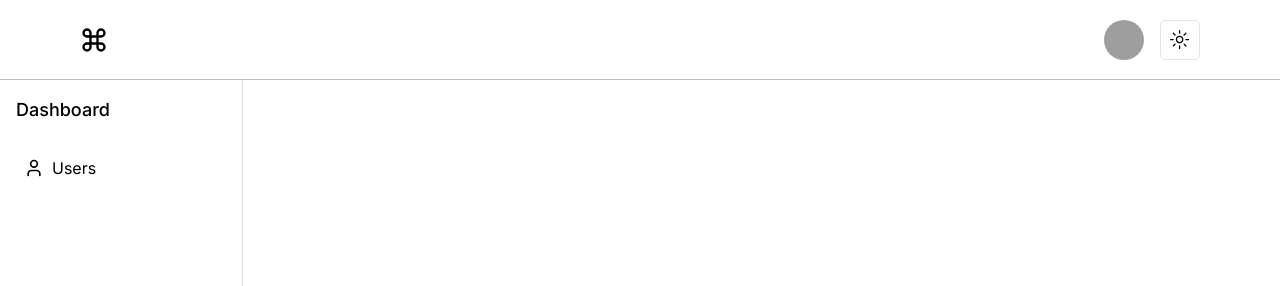
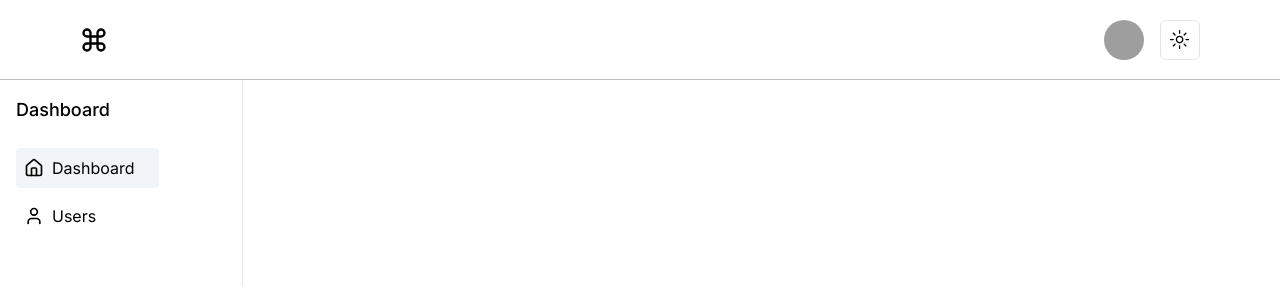
Before and after one commit to rehan-adi/Feedback.app, a Next.js app: page /dashboard in a window 1280 px wide. Shown: the top 286 px of the page. Built offline with nearby package versions, Linux system fonts and the light colour scheme; grey boxes are pictures that could not be loaded.

Commit message:
Update Sidebar component to highlight active link and correct heading based on current page

```diff
--- a/components/dashboard/Sidebar.tsx
+++ b/components/dashboard/Sidebar.tsx
@@ -1,14 +1,43 @@
+"use client";
+
 import Link from 'next/link';
-import { User } from 'lucide-react';
+import { User, Home } from 'lucide-react';
+import { usePathname } from 'next/navigation';
 
 const Sidebar = () => {
+  const pathname = usePathname();
+
+  const isUsersPage = pathname === '/dashboard/users';
+  const isDashboardPage = pathname === '/dashboard';
+  const heading = isUsersPage ? 'Dashboard/Users' : 'Dashboard';
+
   return (
     <div className="w-[243px] lg:flex hidden h-[89vh] fixed left-0 mt-20 dark:bg-black border-r dark:border-white dark:border-opacity-15 bg-white dark:text-white text-black">
       <div className="p-4">
-        <h2 className="text-lg font-medium">Dashboard</h2>
+        <h2 className="text-lg font-medium">{heading}</h2>
         <ul className="mt-6">
           <li className="mb-2">
-            <Link href="/dashboard/users" className="flex items-center p-2 pr-6 hover:bg-gray-900 rounded">
+            <Link
+              href="/dashboard"
+              className={`flex items-center p-2 pr-6 rounded ${
+                isDashboardPage
+                  ? 'bg-slate-100 dark:bg-gray-900'
+                  : 'hover:bg-slate-100 dark:hover:bg-gray-900'
+              }`}
+            >
+              <Home className="w-5 h-5 mr-2" />
+              Dashboard
+            </Link>
+          </li>
+          <li className="mb-2">
+            <Link
+              href="/dashboard/users"
+              className={`flex items-center p-2 pr-6 rounded ${
+                isUsersPage
+                  ? 'bg-slate-100 dark:bg-gray-900'
+                  : 'hover:bg-slate-100 dark:hover:bg-gray-900'
+              }`}
+            >
               <User className="w-5 h-5 mr-2" />
               Users
             </Link>
```
